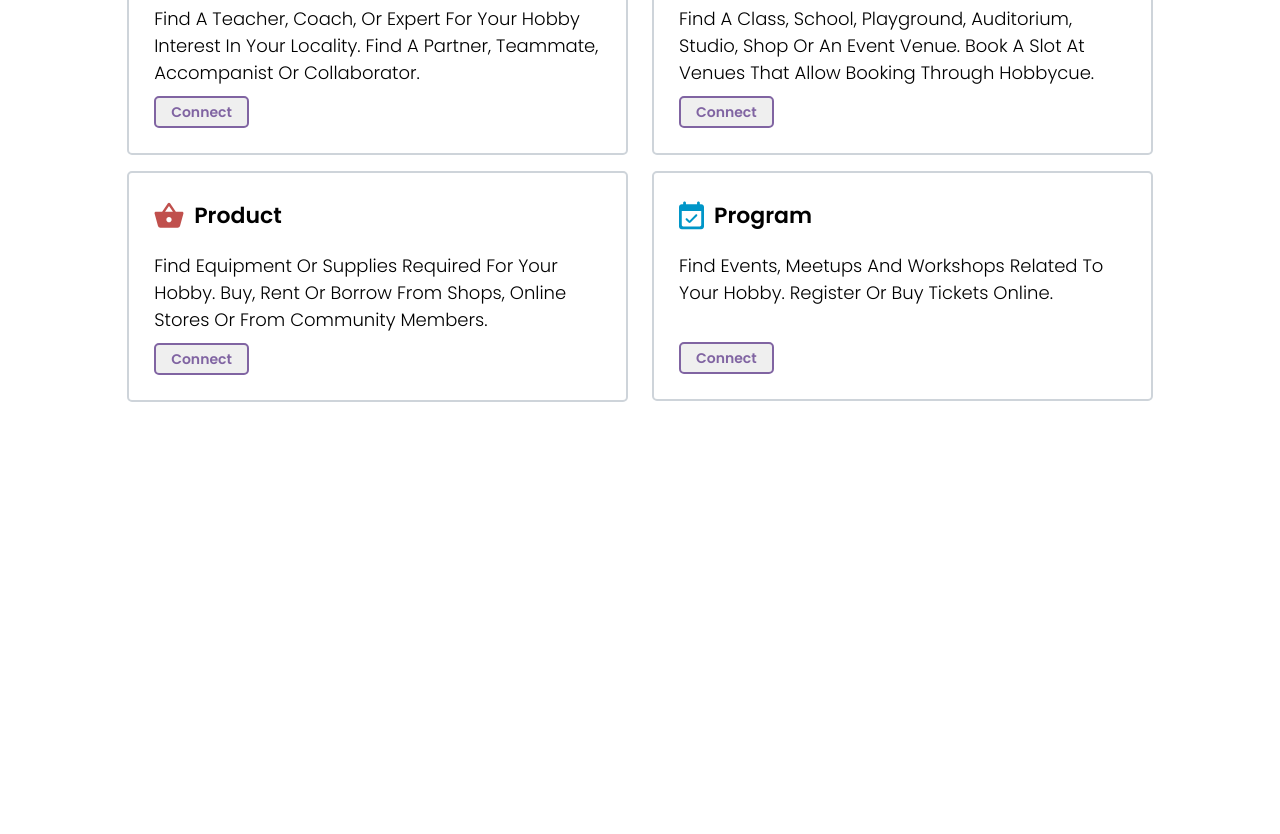
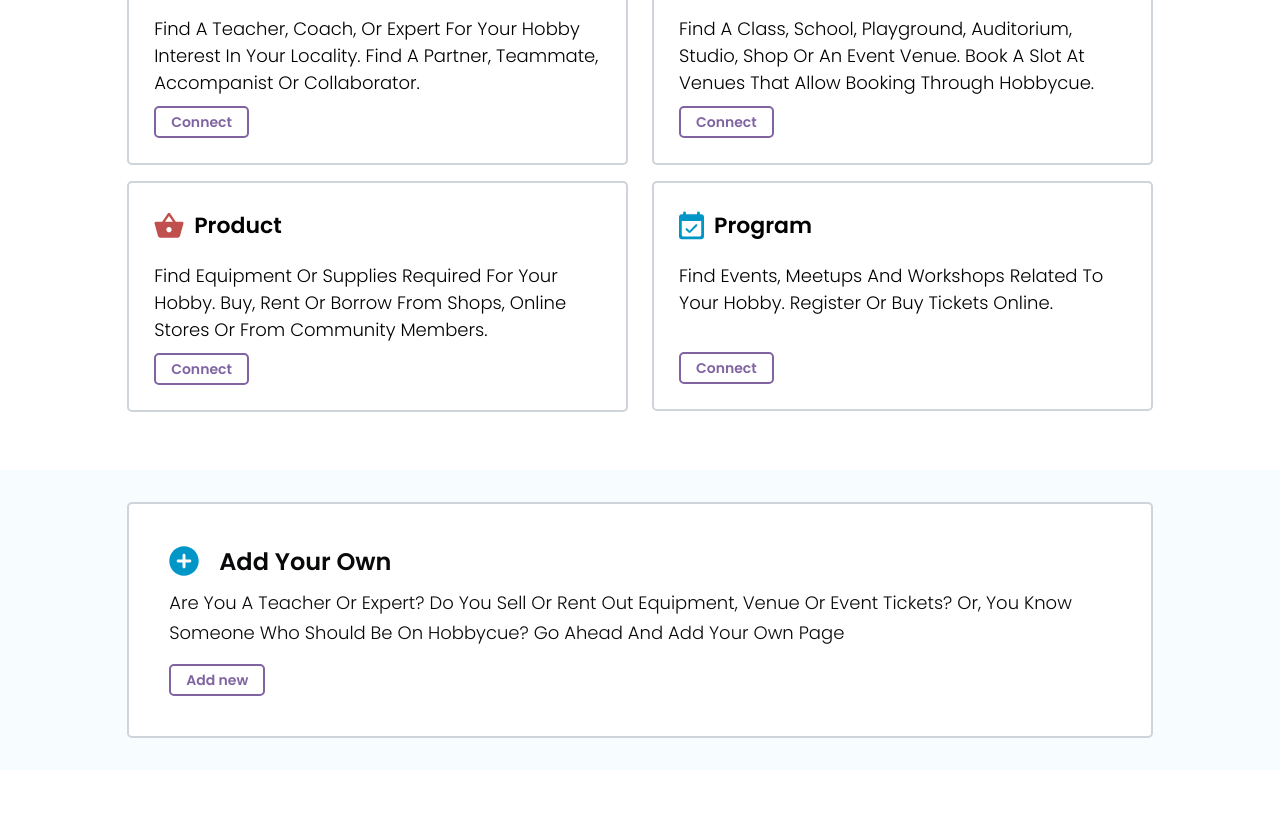
Before and after one commit to arafatsani36/hobbycue, a plain HTML site: page index.html in a window 1280 px wide. Shown: the part 743-1577 px from the top of the page. Before the commit the page ends 1193 px from the top, so only its background shows below. Drawn offline with nearby package versions, Linux system fonts and the light colour scheme.

Commit message:
AddYourOwn section added

```diff
--- a/css/style.css
+++ b/css/style.css
@@ -213,6 +213,9 @@ a{
 }
 
 /* feature section  */
+#feature{
+    margin: 10px 0px;
+}
 .featureBox{
     border: 2px solid rgba(206, 212, 218, 1);
     padding: 25px;
@@ -248,7 +251,7 @@ a{
     color: rgba(0, 0, 0, 1);
     margin: 10px 0px;
 }
-.featureBtn{
+.featureBtn, .addBtn{
     padding: 6px 15px;
     border: 2px solid var(--primaryColor);
     border-radius: 5px;
@@ -256,6 +259,7 @@ a{
     font-size: 14px;
     line-height:16px;
     color: var(--primaryColor);
+    background-color: rgba(255, 255, 255, 1);
 }
 .Programfeaturetext{
     margin-bottom: 36px;
@@ -265,3 +269,33 @@ a{
     color: rgba(0, 0, 0, 1);
     margin-top: 10px;
 }
+
+/* AddYourOwn section */
+
+#AddYourOwn{
+    background-color: rgba(247, 253, 255, 1);
+}
+.AddYourOwnBox{
+    background-color: rgba(255, 255, 255, 1);
+    padding: 40px;
+    border: 2px solid  rgba(206, 212, 218, 1);
+    border-radius: 5px;
+}
+.AddYourOwnImg{
+    width: 30px;
+    margin-right: 10px;
+    margin-bottom: 10px;
+}
+.AddYourOwnHeader{
+    font-weight: 600;
+    font-size: 24px;
+    line-height:36px;
+    color: rgba(8, 9, 10, 1);
+    margin-left: 10px;
+}
+.AddYourOwnText{
+    font-weight: 300;
+    font-size: 18px;
+    line-height:30px;
+    color: rgba(8, 9, 10, 1);
+}
--- a/index.html
+++ b/index.html
@@ -169,6 +169,8 @@
     </section>
     <!-- banner end  -->
 
+
+   <!-- feature start  -->
     <section id="feature">
       <div class="container">
         <div class="row">
@@ -215,11 +217,35 @@
                 <button class="featureBtn">Connect</button>
             </div>
           </div>
-
-
         </div>
       </div>
     </section>
+   <!-- feature end  -->
+
+
+   <!-- AddYourOwn start -->
+   <section id="AddYourOwn">
+      <div class="container">
+        <div class="AddYourOwnBox">
+            <div class="d-flex">
+              <img class="AddYourOwnImg" src="../hobbycue/img/icon/add.svg" alt="">
+              <h2 class="AddYourOwnHeader">Add your own</h2>
+            </div>
+            <p class="AddYourOwnText">Are you a teacher or expert?  Do you sell or rent out equipment, venue or event tickets?  Or, you know someone who should be on hobbycue?  Go ahead and Add your Own page</p>
+            <button class="addBtn">Add new</button>
+        </div>
+
+      </div>
+   </section>
+   <!-- AddYourOwn end -->
+
+   <!-- Testimonials start  -->
+   <section id="testimonials">
+    <div class="container">
+
+    </div>
+   </section>
+   <!-- Testimonials start  -->
 
 
 
```
Also changed, not shown: img/icon/add.svg (added), img/icon/testimonials.svg (added).
